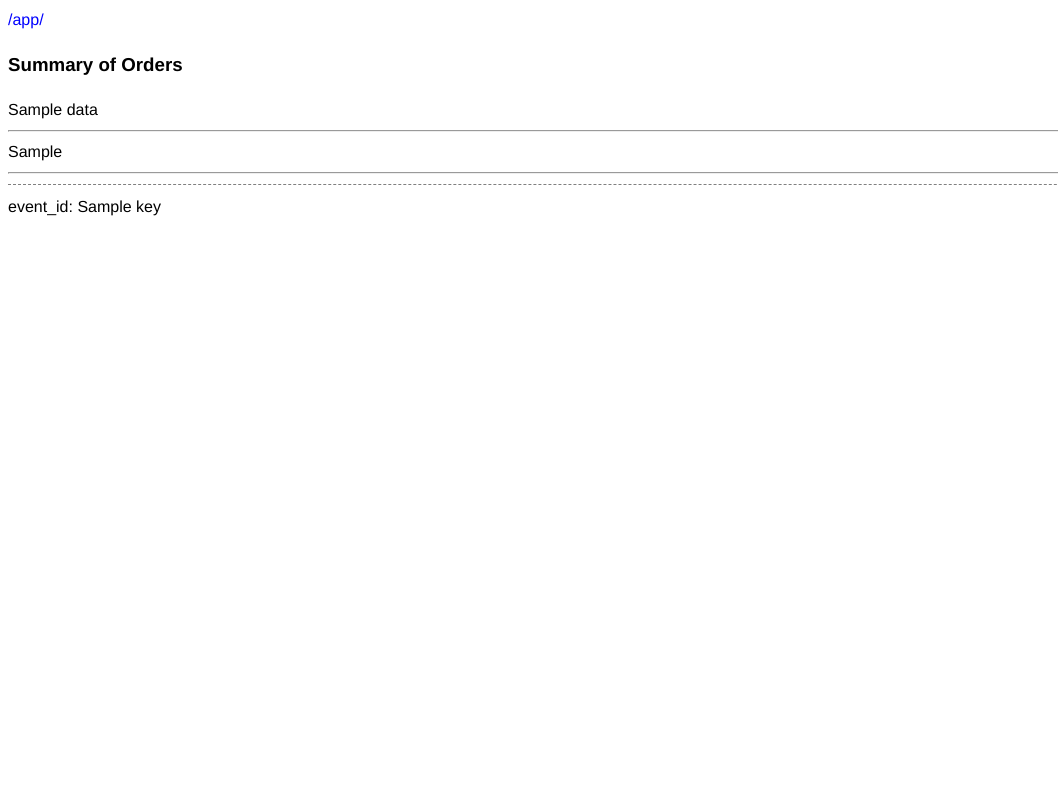
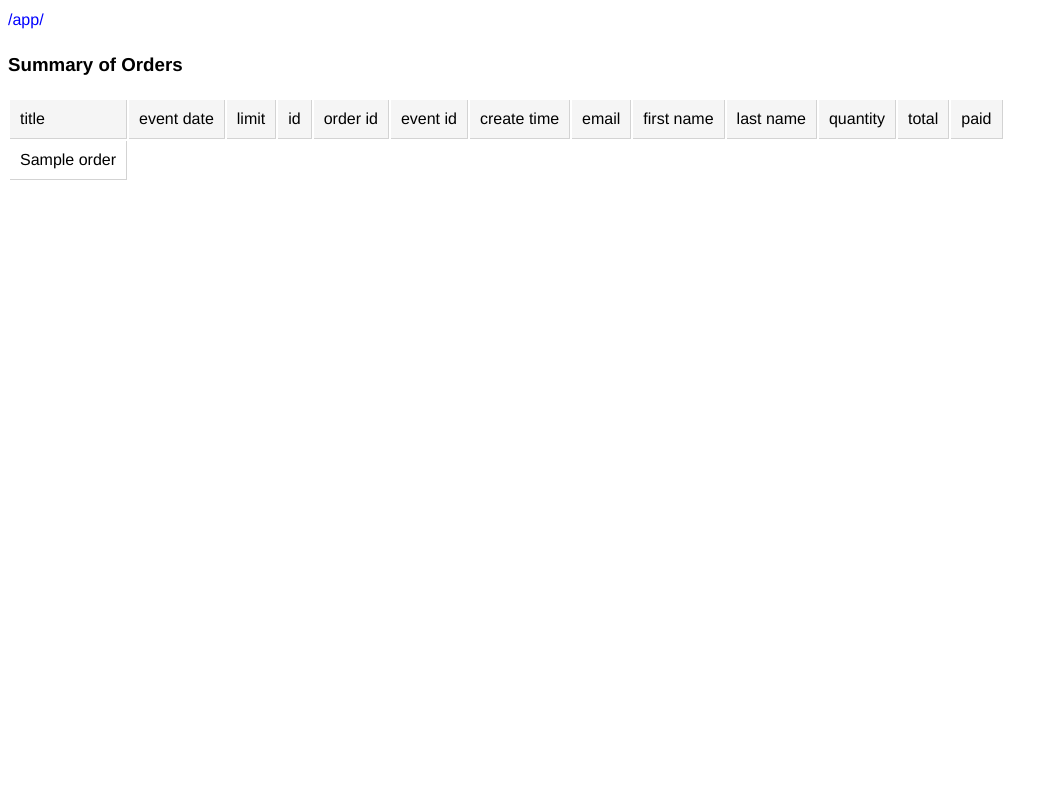
Before and after one commit to mmarum/cca, a Python web app: template templates/admin-booking.html in a window 1280 px wide. Shown: the whole page, without its empty margins (0-1058 px from the left). Run offline with Jinja, Linux system fonts and the light colour scheme; the template is opened without the code that fills it: most values are stand-ins (such as "Sample title", 1, 10 or a date in 2020).

Commit message:
finished converting orders to db

```diff
--- a/create_table.sql
+++ b/create_table.sql
@@ -12,7 +12,7 @@ description VARCHAR (500)
 
 CREATE TABLE orders (
 id INT PRIMARY KEY AUTO_INCREMENT NOT NULL,
-order_id INT UNIQUE NOT NULL,
+order_id VARCHAR (20) UNIQUE NOT NULL,
 eid INT NOT NULL,
 create_time VARCHAR (200) NOT NULL,
 email VARCHAR (200) NOT NULL,
--- a/templates/admin-booking.html
+++ b/templates/admin-booking.html
@@ -87,32 +87,22 @@ input {
 
 <h3>Summary of Orders</h3>
 
-{{ data }}
-<hr>
-{{ orders_data }}
-<hr>
-
-{% for key, val in orders_data.items() %}
-  <div class="event_id">event_id: {{ key }}</div>
-  <div>
-  {#
-  {{ data[key].title }}
-  {{ data[key].date }}
-  {{ data[key].time }}
-  #}
-  </div>
-  <div class="order_data">
-  {#
-  {% for k, v in val.items() %}
-    <!-- {{ k }} -->
-    <div class="loop_index">{{ loop.index }}</div>
-      {% for x, y in v.items() %}
-        <div>{{ x }}: {{ y }}</div>
+<table>
+<tr class="header_row">
+{% for i in ["title", "event date", "limit", "id",
+  "order id", "event id", "create time", "email",
+  "first name", "last name", "quantity", "total", "paid"] %}
+  <td>{{ i }}</td>
+{% endfor %}
+</tr>
+{% for order in orders %}
+  <tr>
+    {% for o in order %}
+      <td>{{ o }}</td>
     {% endfor %}
-  {% endfor %}
-  #}
-  </div>
+  </tr>
 {% endfor %}
+</table>
 
 </body>
 </html>
```
Also changed, not shown: app.py (+32 -30 lines).
